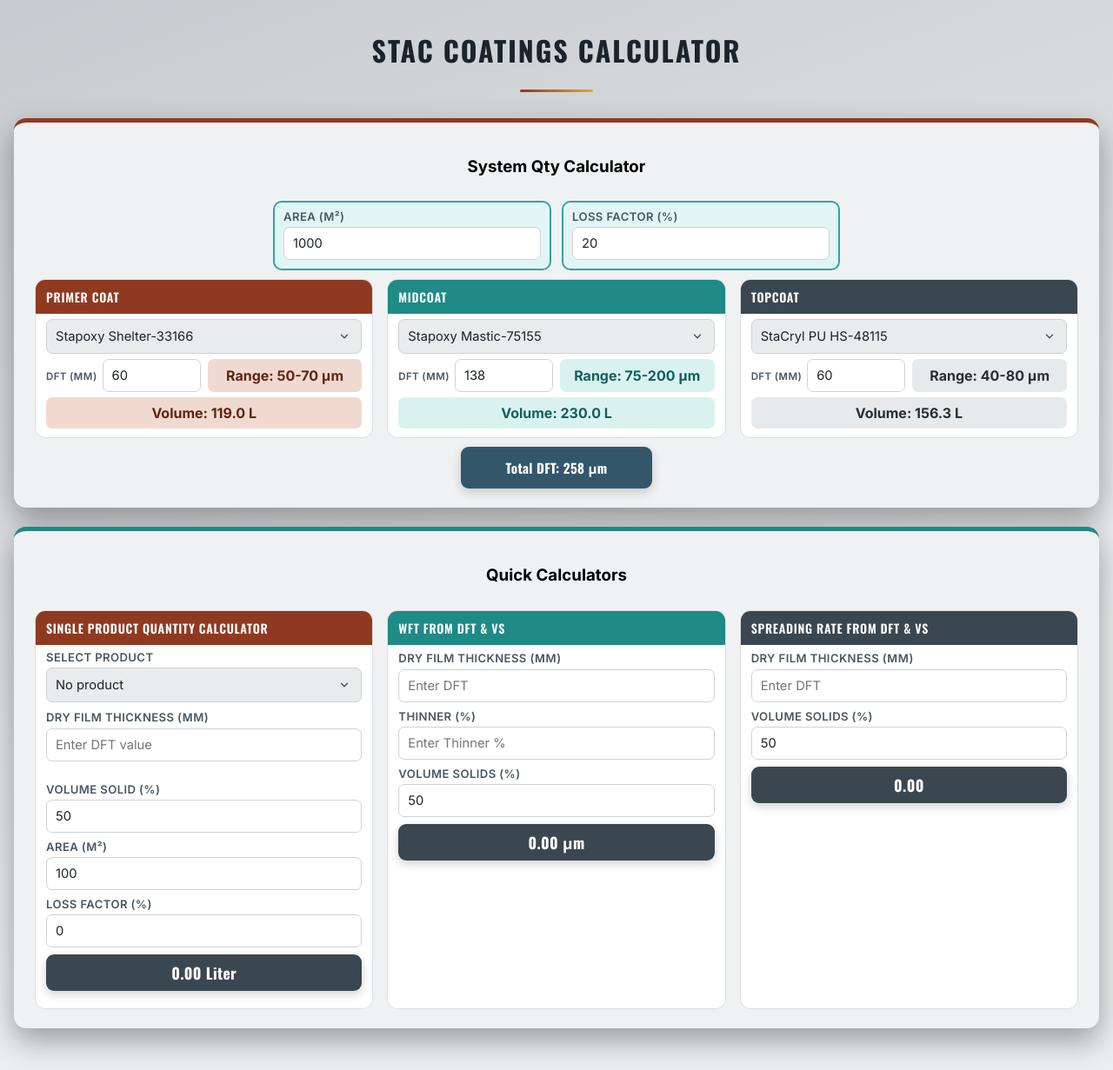
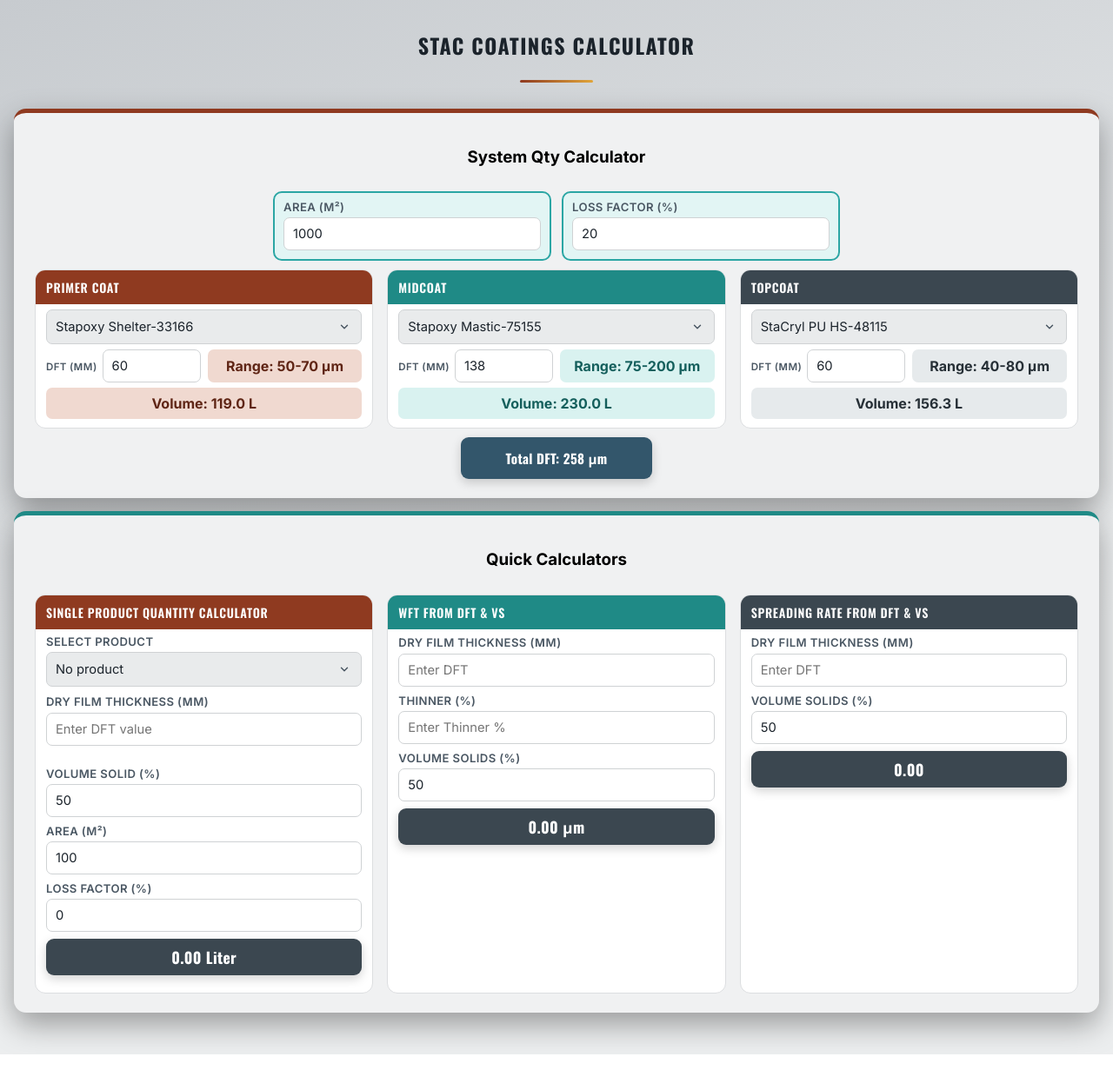
Before and after one commit to e4mohamed/paint-tool-suite, a plain HTML site: page index.html in a window 1280 px wide. Shown: the whole page at 87% size. Drawn offline with nearby package versions, Linux system fonts and the light colour scheme.

Commit message:
Reduce font size and gap in index.html

```diff
--- a/index.html
+++ b/index.html
@@ -55,7 +55,7 @@
     text-align: center;
     color: var(--ink);
     font-family: "Oswald", "Segoe UI", sans-serif;
-    font-size: 2rem;
+    font-size: 1.5rem;
     font-weight: 700;
     letter-spacing: 0.06em;
     text-transform: uppercase;
@@ -148,7 +148,7 @@
     display: flex;
     flex-direction: column;
     align-items: stretch;
-    gap: 22px;
+    gap: 15px;
     max-width: 1400px;
     margin: 0 auto;
   }
@@ -157,7 +157,7 @@
     display: flex;
     flex-direction: row;
     flex-wrap: wrap;
-    gap: 22px;
+    gap: 15px;
   }
 
   .second-row .container {
```
